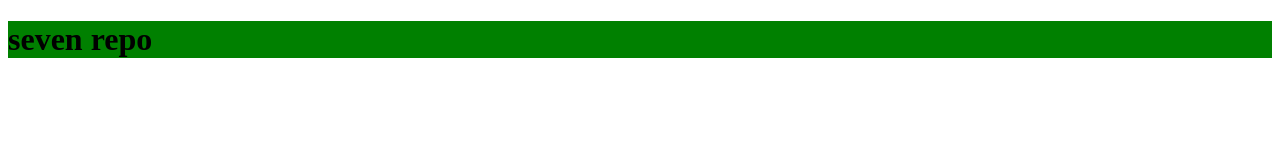
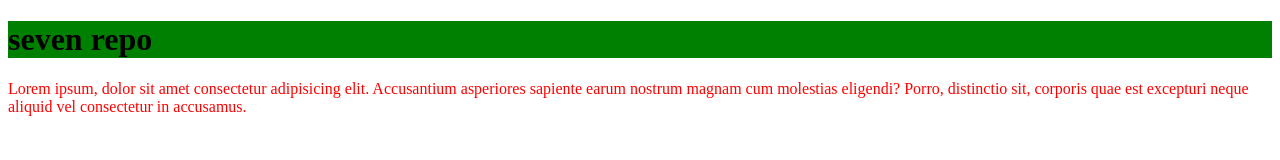
Before and after one commit to iqbalpcc/seven-repo, a plain HTML site: page index.html in a window 1280 px wide. Drawn offline with Linux system fonts and the light colour scheme.

Commit message:
red color added

```diff
--- a/index.html
+++ b/index.html
@@ -9,5 +9,6 @@
 </head>
 <body>
     <h1>seven repo</h1>
+    <p>Lorem ipsum, dolor sit amet consectetur adipisicing elit. Accusantium asperiores sapiente earum nostrum magnam cum molestias eligendi? Porro, distinctio sit, corporis quae est excepturi neque aliquid vel consectetur in accusamus.</p>
 </body>
 </html>
--- a/style.css
+++ b/style.css
@@ -1,3 +1,7 @@
 h1{
     background-color: green;
 }
+
+p{
+    color: red;
+}
```
